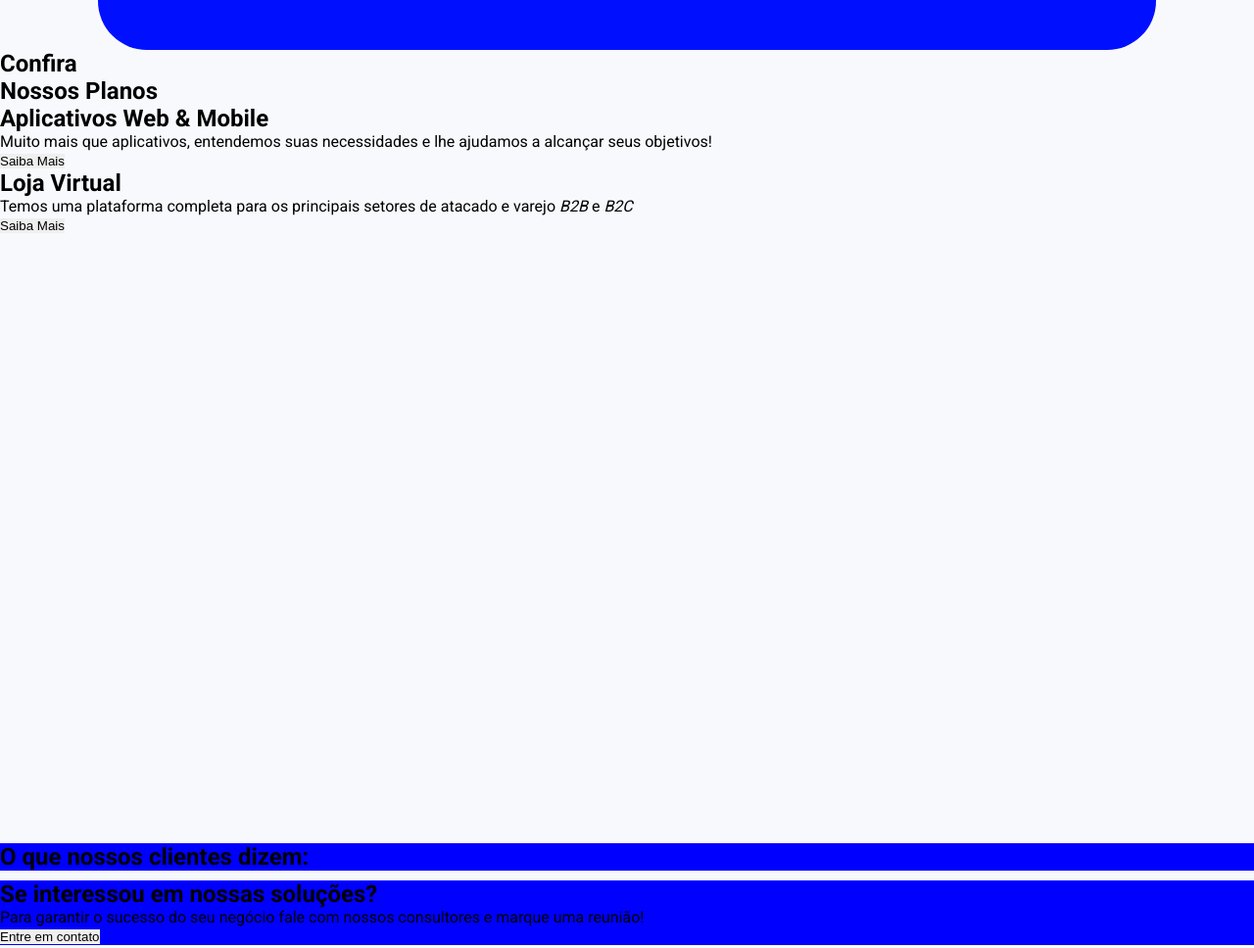
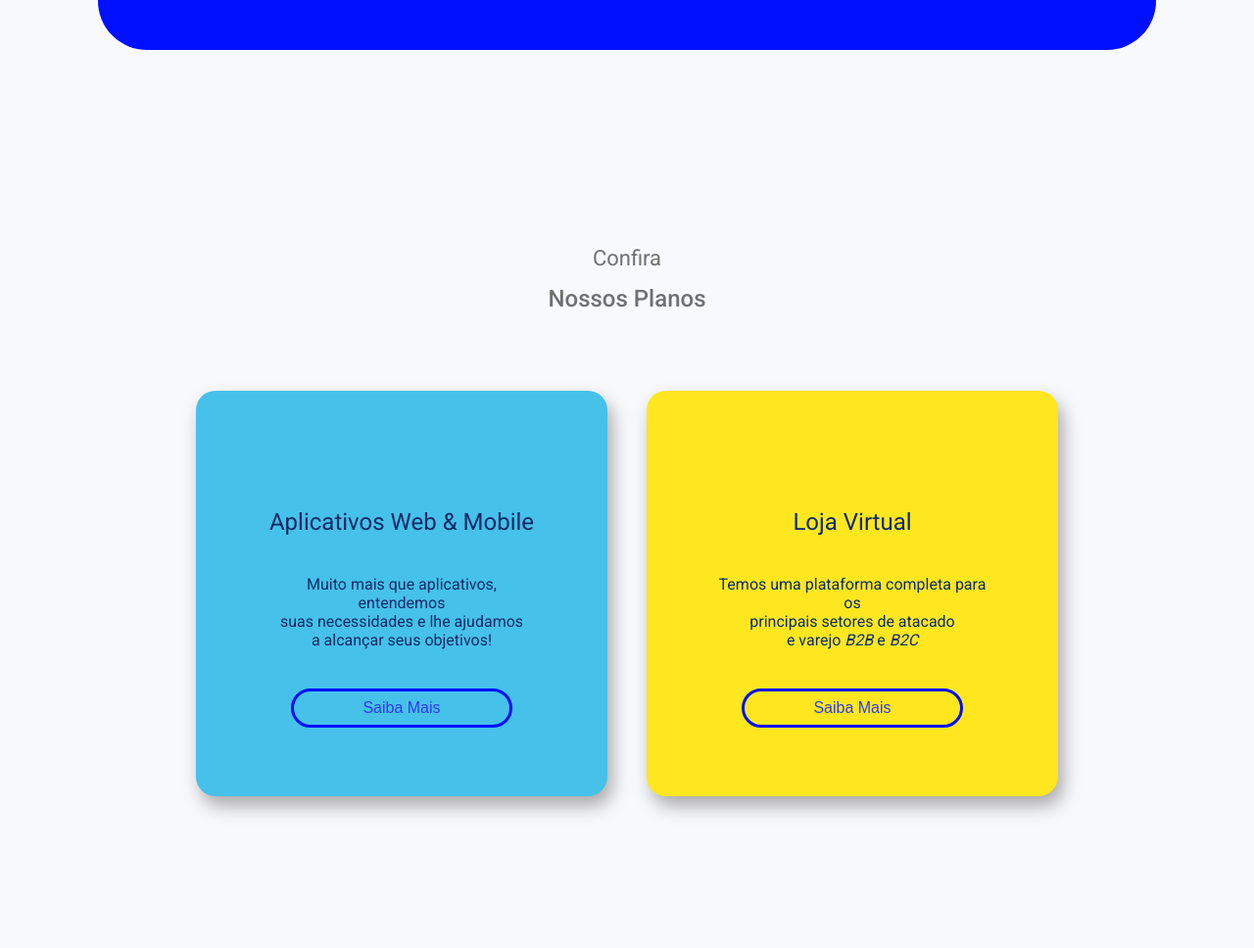
Before and after one commit to MorenaNobre/TestePratico, a website: page views/index.html in a window 1280 px wide. Shown: the part 5086-6054 px from the top of the page at 98% size. Drawn offline with Linux system fonts and the light colour scheme; files that its build step writes are made by us from their sources; files whose address does not match are found by name.

Commit message:
our-plans

```diff
--- a/public/styles.css
+++ b/public/styles.css
@@ -260,6 +260,7 @@ header ul li a:hover{
 .contact-us{
     background: #F8F9FD;
     height: 100vh;
+    margin: 0 100px;
 }
 .contact-us h1{
     background: #2F3BEA;
@@ -364,11 +365,73 @@ input{
 .our-plans{
     background: #F8F9FD;
     height: 100vh;
+    text-align: center;
+}
+.check-plans h2{
+    margin-top: 200px;
+    color: #707070;
+    font-size: 22px;
+    font-weight: 400;
+}
+.check-plans h1{
+    margin-top: 15px;
+    color: #707070;
+    font-weight: 500;
+}
+.card-plans{
+    margin-top: 80px;
+    display: grid;
+    grid-template-columns: 1fr 1fr;
+    grid-template-columns: 1;
+    gap: 40px;
+}
+.card-mobile{
+    background: #46C1E9;
+    border-radius: 20px;
+    padding: 70px;
+    margin-left: 200px;
+    box-shadow: 5px 10px 18px #aaa9a9;
+}
+.card-mobile h2{
+    margin-top: 50px;
+    margin-bottom: 40px;
+    color: #0E2B68;
+    font-weight: 400;
+}
+.card-mobile p{
+    margin-bottom: 40px;
+    color: #0E2B68;
+}
+.know-more{
+    background: transparent;
+    padding: 8px 70px;
+    border: 3px solid #0010FF;
+    border-radius: 25px;
+    font-size: 16px;
+    font-weight: lighter;
+    color: #2F3BEA;
+    cursor: pointer;
+}
+.card-virtual{
+    background-color: #FEE71F;
+    border-radius: 20px;
+    padding: 70px;
+    margin-right: 200px;
+    box-shadow: 5px 10px 18px #aaa9a9;
+}
+.card-virtual h2{
+    margin-top: 50px;
+    margin-bottom: 40px;
+    color: #0E2B68;
+    font-weight: 400;
+}
+.card-virtual p{
+    margin-bottom: 40px;
+    color: #0E2B68;
 }
 
 /*===SECTION CUSTOMERS-OPINION===*/
 .customers-opinion{
-    margin-top: 10px;
     background: blue;
 }
 
--- a/views/index.html
+++ b/views/index.html
@@ -144,16 +144,17 @@
         <div class="card-plans">
             <div class="card-mobile">
                 <h2>Aplicativos Web & Mobile</h2>
-                <p>Muito mais que aplicativos, entendemos suas necessidades e lhe ajudamos a alcançar seus objetivos!</p>
+                <p>Muito mais que aplicativos, entendemos <br>suas necessidades e lhe ajudamos <br>a alcançar seus objetivos!</p>
                 <button class="know-more">Saiba Mais</button>
             </div>
             <div class="card-virtual">
                 <h2>Loja Virtual</h2>
-                <p>Temos uma plataforma completa para os principais setores de atacado e varejo <i>B2B</i> e <i>B2C</i></p>
+                <p>Temos uma plataforma completa para os <br>principais setores de atacado <br>e varejo <i>B2B</i> e <i>B2C</i></p>
                 <button class="know-more">Saiba Mais</button>
             </div>
         </div>
     </section>
+    <!--DONE-->
 
     <section class="customers-opinion">
         <h1>O que nossos clientes dizem:</h1>
```
